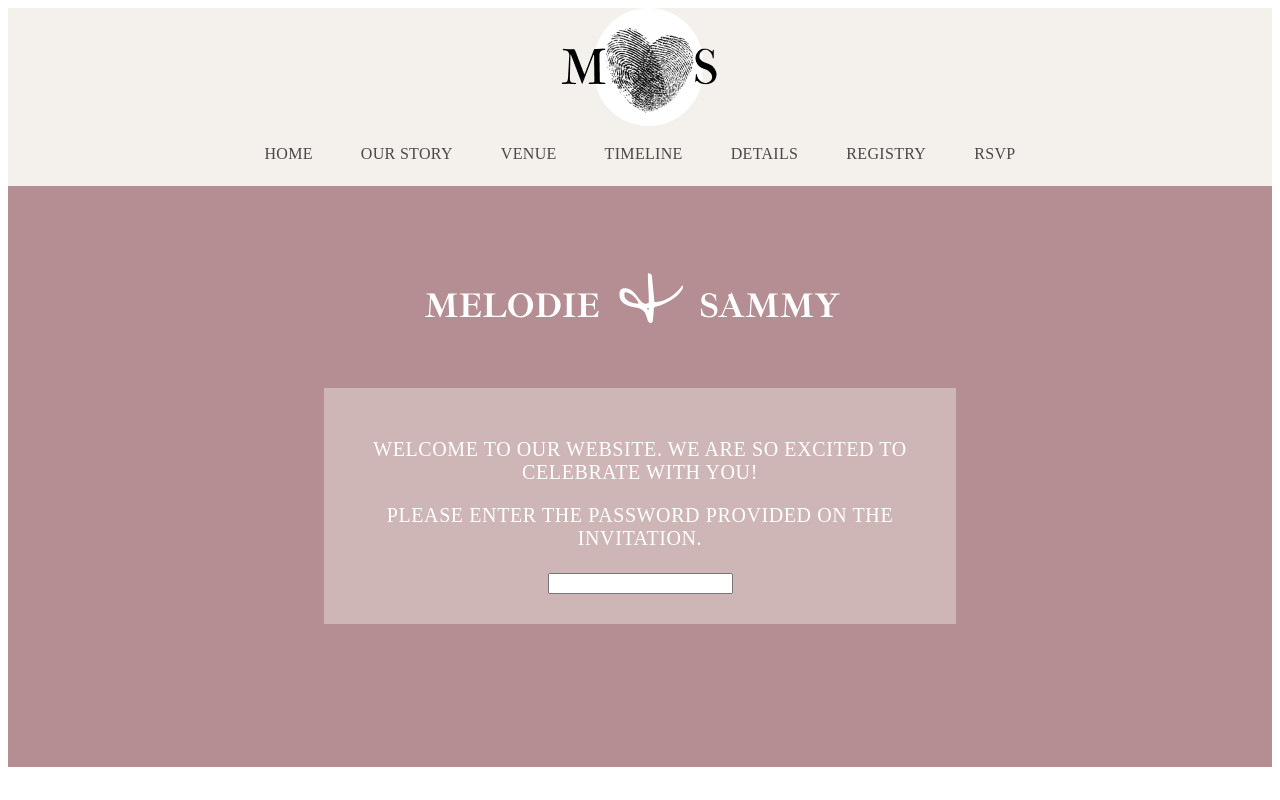
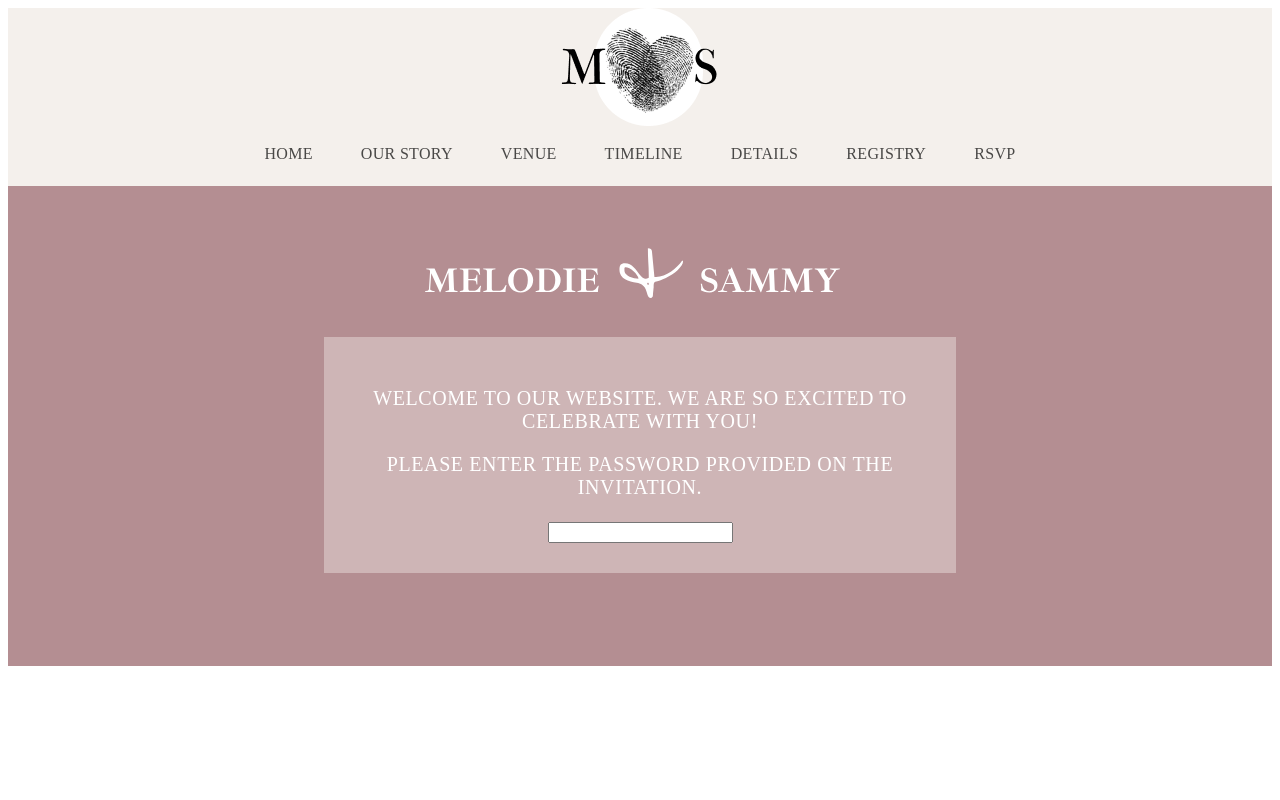
Before and after one commit to melodie-sammy/melodie-sammy.github.io, a SvelteKit app: page / in a window 1280 px wide. Built offline with nearby package versions, Linux system fonts and the light colour scheme; a web font is replaced by a local one.

Commit message:
Adjust page length

```diff
--- a/src/routes/Homepage.svelte
+++ b/src/routes/Homepage.svelte
@@ -18,7 +18,7 @@
     display: flex;
     justify-content: center;
     align-items: center;
-    height: 581px;
+    height: 30rem;
   }
 
   .unauthenticated {
--- a/src/routes/story/+page.svelte
+++ b/src/routes/story/+page.svelte
@@ -7,7 +7,13 @@
     header="Our Story"
     subHeader="&emsp;&emsp;you and me, that's my whole world&emsp;&emsp;"
   />
+  <div class="content"></div>
 </div>
 
 <style>
+  .content {
+    display: flex;
+    flex-direction: row;
+    height: 30rem;
+  }
 </style>
--- a/src/routes/venue/+page.svelte
+++ b/src/routes/venue/+page.svelte
@@ -20,6 +20,7 @@
   .details {
     display: flex;
     flex-direction: row;
+    height: 30rem;
   }
 
   .venueDetails {
```
